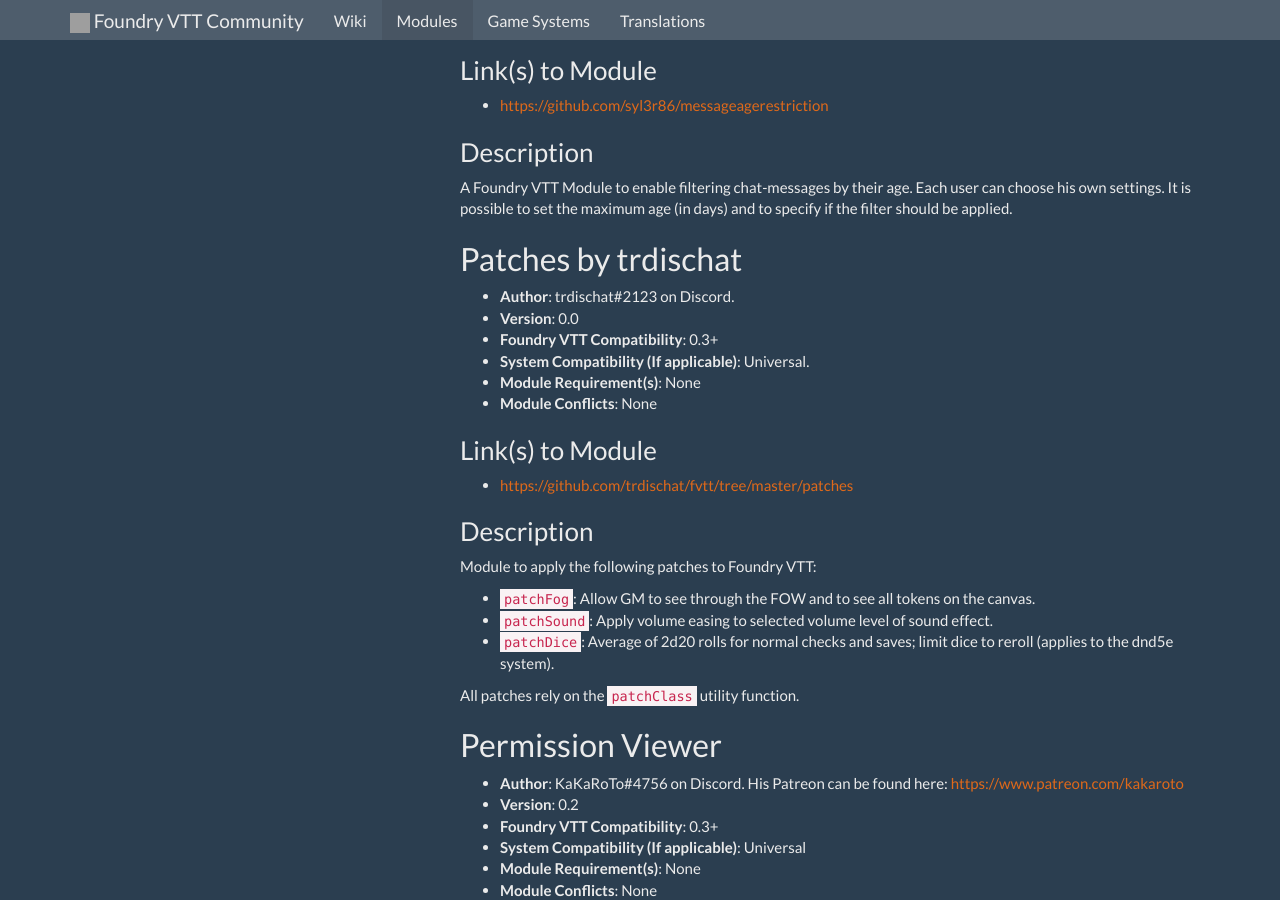
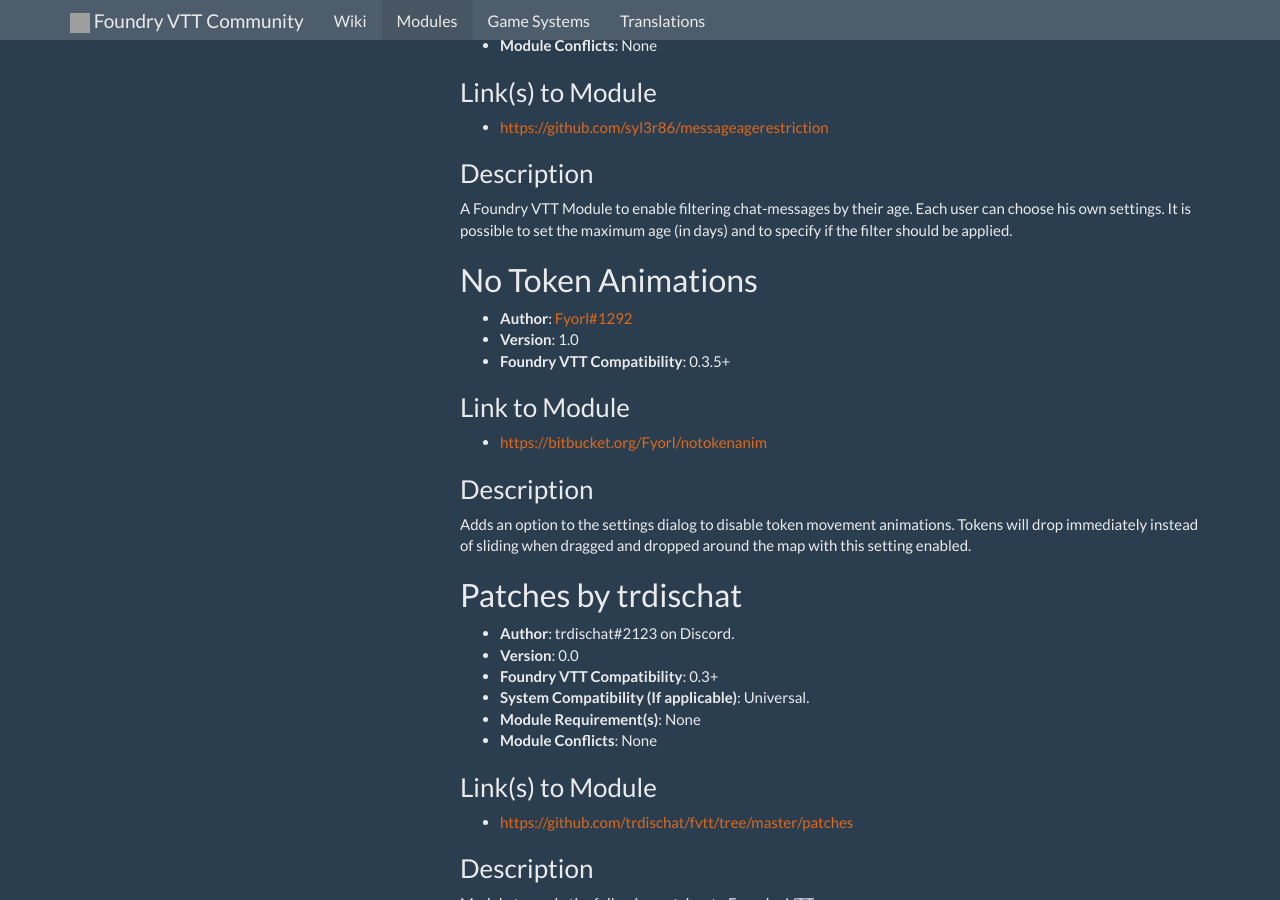
Before and after one commit to foundry-vtt-community/foundry-vtt-community.github.io, a Jekyll site: the page built from _docs/Community-Modules.md, in a window 1280 px wide and 900 px high, scrolled down 5333 px. Built offline with Jekyll 4.4.1, drawn with Linux system fonts in a browser that asks for light colours; nearby versions of some CDN libraries; grey boxes are pictures that could not be loaded.

Commit message:
Update Wiki Content (Automatic)

```diff
--- a/_docs/Community-Modules.md
+++ b/_docs/Community-Modules.md
@@ -14,6 +14,7 @@
       * [Layer Hotkeys](#layer-hotkeys)
       * [Less Fog](#less-fog)
       * [Message Age Restriction](#message-age-restriction)
+      * [No Token Animations](#no-token-animations)
       * [Patches by trdischat](#patches-by-trdischat)
       * [Permission Viewer](#permission-viewer)
       * [SVG Loader](#svg-loader)
@@ -225,6 +226,17 @@
 
 ### Description
 A Foundry VTT Module to enable filtering chat-messages by their age. Each user can choose his own settings. It is possible to set the maximum age (in days) and to specify if the filter should be applied.
+
+## No Token Animations
+* **Author**: [Fyorl#1292](https://kim.mantas.me.uk)
+* **Version**: 1.0
+* **Foundry VTT Compatibility**: 0.3.5+
+
+### Link to Module
+* [https://bitbucket.org/Fyorl/notokenanim](https://bitbucket.org/Fyorl/notokenanim)
+
+### Description
+Adds an option to the settings dialog to disable token movement animations. Tokens will drop immediately instead of sliding when dragged and dropped around the map with this setting enabled.
 
 ## Patches by trdischat
 
```
